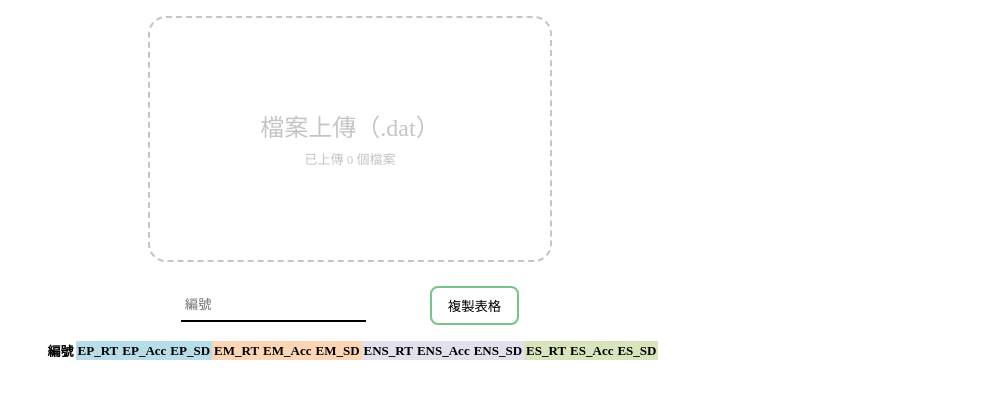
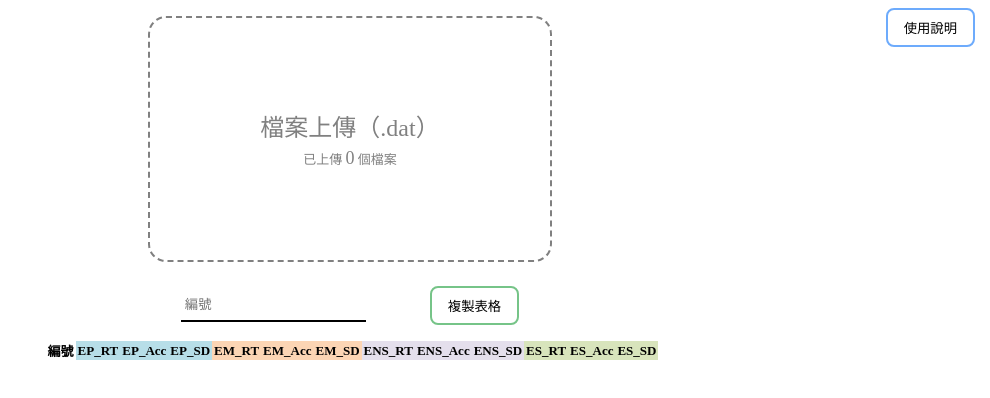
Before and after one commit to thomasinfor/behavior-research-tool, a plain HTML site: page index.html in a window 1280 px wide. Shown: the whole page, without its empty margins (290-1280 px from the left). Drawn offline with Linux system fonts and the light colour scheme.

Commit message:
complete instructions move entry

```diff
--- a/analyze.html
+++ b/index.html
@@ -13,8 +13,8 @@
       cursor: pointer;
       padding: 90px 110px;
       display: inline-block;
-      outline: 2px dashed #c5c5c5;
-      color: #c5c5c5;
+      outline: 2px dashed gray;
+      color: gray;
       user-select: none;
       /*outline-offset: -10px;*/
       margin: 10px;
@@ -61,13 +61,13 @@
       text-decoration: none;
     }
     input[type="text"]:focus{
-      border-bottom: 2px solid rgb(109 171 252);
+      border-bottom: 2px solid #6dabfc;
     }
     #copy-btn, #index{
       margin: 16px 32px;
     }
     button{
-      border: 2px solid rgb(118 196 136);
+      border: 2px solid #76c488;
       border-radius: 8px;
       user-select: none;
       display: inline-block;
@@ -87,9 +87,20 @@
     small{
       font-size: small;
     }
+    #buffer{
+      font-size: large;
+    }
+    #guide{
+      position: absolute;
+      right: 10px;
+    }
+    #guide button{
+      border-color: #6dabfc;
+    }
   </style>
 </head>
 <body>
+  <div id="guide"><a href="https://github.com/thomasinfor/behavior-research-tool/#readme" target="_blank"><button>使用說明</button></a></div>
   <center>
     <div>
       <input type="file" id="upload" hidden multiple />
```
Also changed, not shown: 1 other file.
